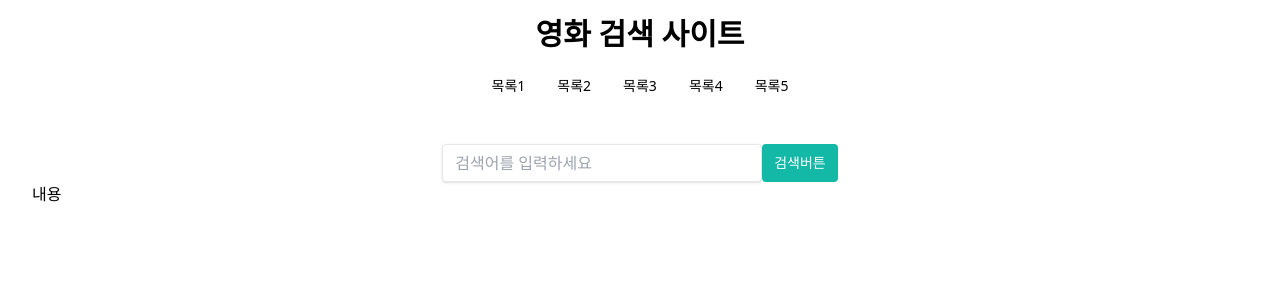
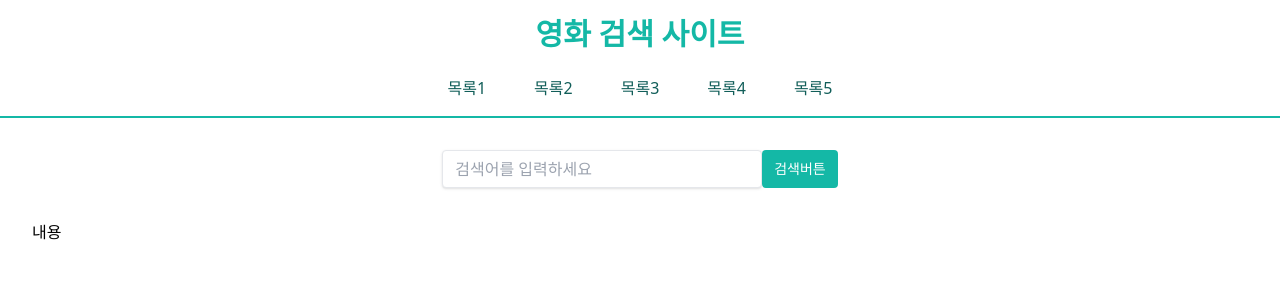
Before and after one commit to jungcolor/Movie-Search-App, a React app: page / in a window 1280 px wide. Shown: the top 300 px of the page. Built offline with nearby package versions, Linux system fonts and the light colour scheme.

Commit message:
Feat - Design Fix

```diff
--- a/src/App.tsx
+++ b/src/App.tsx
@@ -1,20 +1,20 @@
 const App = () => {
     return (
         <div id="wrpper" className="min-h-screen flex flex-col h-screen">
-            <header className="flex flex-col items-center justify-center z-50 w-full text-sm py-4">
+            <header className="flex flex-col items-center justify-center z-50 w-full py-4 border-b-2 border-b-teal-500 bg-white">
                 <h1 className="mb-6">
-                    <a href="#" className="text-3xl font-semibold">영화 검색 사이트</a>
+                    <a href="#" className="text-3xl font-semibold text-teal-500">영화 검색 사이트</a>
                 </h1>
                 <nav className="flex">
-                    <a href="#" className="mx-4">목록1</a>
-                    <a href="#" className="mx-4">목록2</a>
-                    <a href="#" className="mx-4">목록3</a>
-                    <a href="#" className="mx-4">목록4</a>
-                    <a href="#" className="mx-4">목록5</a>
+                    <a href="#" className="mx-6 text-teal-800 hover:text-teal-800">목록1</a>
+                    <a href="#" className="mx-6 text-teal-800 hover:text-teal-800">목록2</a>
+                    <a href="#" className="mx-6 text-teal-800 hover:text-teal-800">목록3</a>
+                    <a href="#" className="mx-6 text-teal-800 hover:text-teal-800">목록4</a>
+                    <a href="#" className="mx-6 text-teal-800 hover:text-teal-800">목록5</a>
                 </nav>
             </header >
             <main id="container" className="w-full h-screen py-8 px-8">
-                <article id="serach" className="flex justify-center">
+                <article id="serach" className="flex justify-center mb-8">
                     <input type="text" className="w-80 shadow appearance-none border rounded py-2 px-3 text-gray-700 leading-tight focus:outline-none focus:shadow-outline" placeholder="검색어를 입력하세요" />
                     <button type="button" className="flex-shrink-0 bg-teal-500 hover:bg-teal-700 border-teal-500 hover:border-teal-700 text-sm border-4 text-white py-1 px-2 rounded">검색버튼</button>
                 </article>
@@ -23,7 +23,7 @@ const App = () => {
                     <h2>내용</h2>
                 </div>
             </main>
-        </div >
+        </div>
     )
 }
 
```
